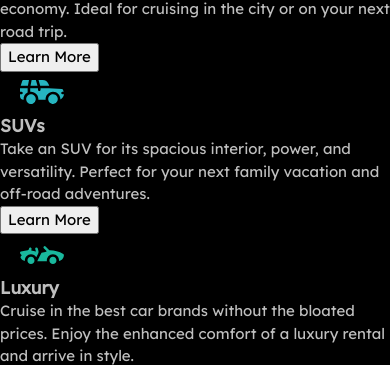
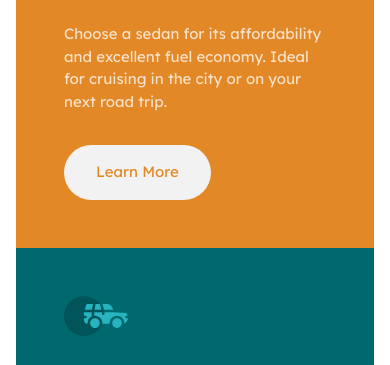
Before and after one commit to VimDiesel123/3-column-preview-card-component-main, a plain HTML site: page index.html in a window 390 px wide. Shown: the part 269-634 px from the top of the page. Drawn offline with Linux system fonts and the light colour scheme.

Commit message:
Add basic styling for mobile

```diff
--- a/index.html
+++ b/index.html
@@ -24,32 +24,32 @@
 <body>
   <main>
     <article class="card">
-      <div class="column">
+      <div class="vehicle vehicle--sedan">
         <img src="./images/icon-sedans.svg" alt="sedan vehicle">
         <h3>Sedans</h3>
         <p>
           Choose a sedan for its affordability and excellent fuel economy. Ideal for cruising in the city
           or on your next road trip.
         </p>
-        <button>Learn More</button>
+        <a class="vehicle__learn-more">Learn More</a>
       </div>
-      <div class="column">
+      <div class="vehicle vehicle--suv">
         <img src="./images/icon-suvs.svg" alt="suv vehicle">
         <h3>SUVs</h3>
         <p>
           Take an SUV for its spacious interior, power, and versatility. Perfect for your next family vacation
           and off-road adventures.
         </p>
-        <button>Learn More</button>
+        <a class="vehicle__learn-more">Learn More</a>
       </div>
-      <div class="column">
+      <div class="vehicle vehicle--luxury">
         <img src="/images/icon-luxury.svg" alt="luxury vehicle">
         <h3>Luxury</h3>
         <p>
           Cruise in the best car brands without the bloated prices. Enjoy the enhanced comfort of a luxury
           rental and arrive in style.
         </p>
-        <button>Learn More</button>
+        <a class="vehicle__learn-more">Learn More</a>
       </div>
     </article>
 
--- a/styles.css
+++ b/styles.css
@@ -108,7 +108,63 @@ main {
   display: grid;
 }
 
+h3 {
+  font-family: var(--ff-title);
+  color: var(--clr-neutral-100);
+  font-weight: var(--fs-body);
+  font-size: 2.5rem;
+  text-transform: uppercase;
+}
+
 .card {
   place-self: center center;
-  background-color: black;
+  display: grid;
+  grid-auto-flow: row;
+  margin: 5rem 1rem;
 }
+
+.vehicle {
+  padding: 3rem;
+  display: flex;
+  flex-direction: column;
+  align-items: flex-start;
+  gap: 2rem;
+}
+
+.vehicle:first-child {
+  border-radius: 0.5rem 0.5rem 0 0;
+}
+
+.vehicle:last-child {
+  border-radius: 0 0 0.5rem 0.5rem;
+}
+
+.vehicle--sedan {
+  background-color: var(--clr-primary-300);
+}
+
+.vehicle--suv {
+  background-color: var(--clr-primary-700);
+}
+
+.vehicle--luxury {
+  background-color: var(--clr-primary-900);
+}
+
+.vehicle__learn-more {
+  background-color: var(--clr-neutral-100);
+  padding: 1rem 2rem;
+  border-radius: 100px;
+}
+
+.vehicle--sedan .vehicle__learn-more {
+  color: var(--clr-primary-300);
+}
+
+.vehicle--suv .vehicle__learn-more {
+  color: var(--clr-primary-700);
+}
+
+.vehicle--luxury .vehicle__learn-more {
+  color: var(--clr-primary-900);
+}
```
